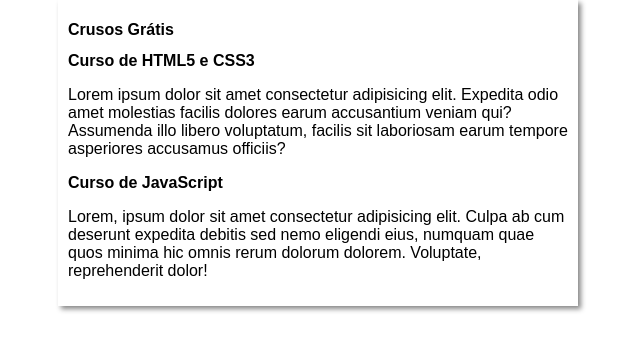
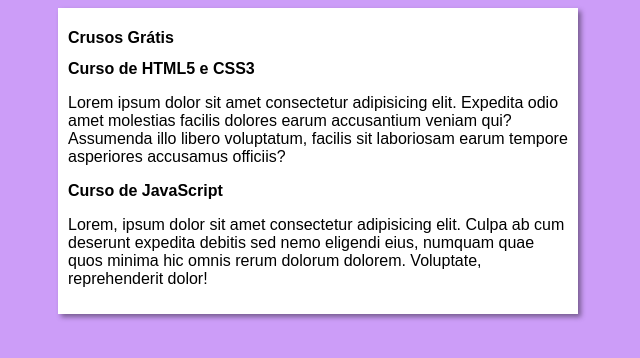
Before and after one commit to AnaGabrieleVerde/Projeto-site, a plain HTML site: page index.html in a window 1280 px wide. Shown: the whole page, without its empty margins (322-962 px from the left). Drawn offline with Linux system fonts and the light colour scheme.

Commit message:
Update style.css

```diff
--- a/estilos/style.css
+++ b/estilos/style.css
@@ -8,10 +8,10 @@
 
 }
 
-body {
+main {
     background-color: white;
     width: 500px;
     margin: auto;
     padding: 10px;
-    box-shadow: 3px 3px 5px rgba(0, 0, 0, 0.473);
+    box-shadow: 3px 3px 5px rgba(0, 0, 0, 0.421);
 }
```
